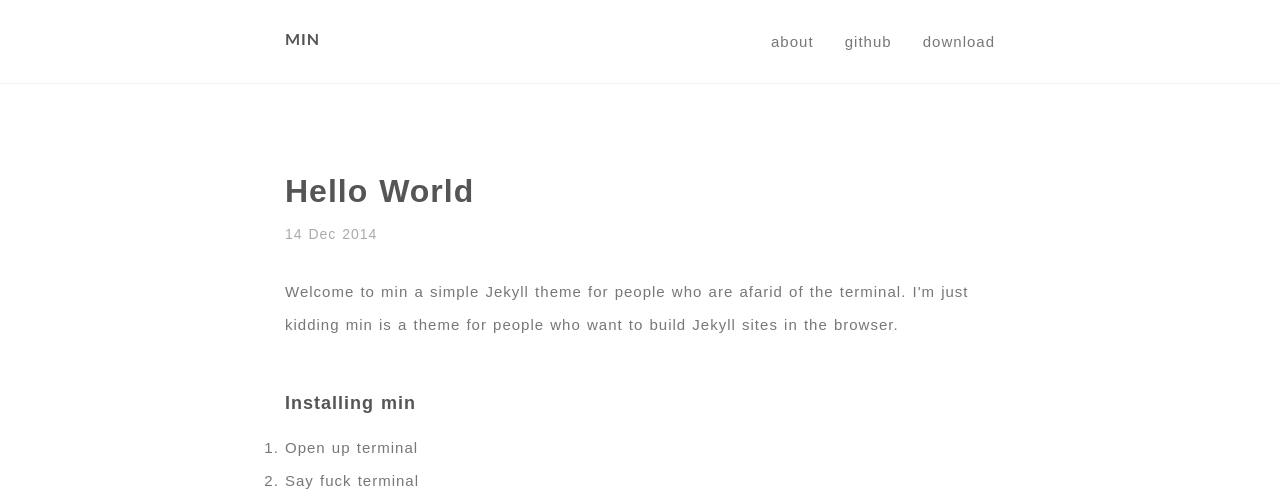
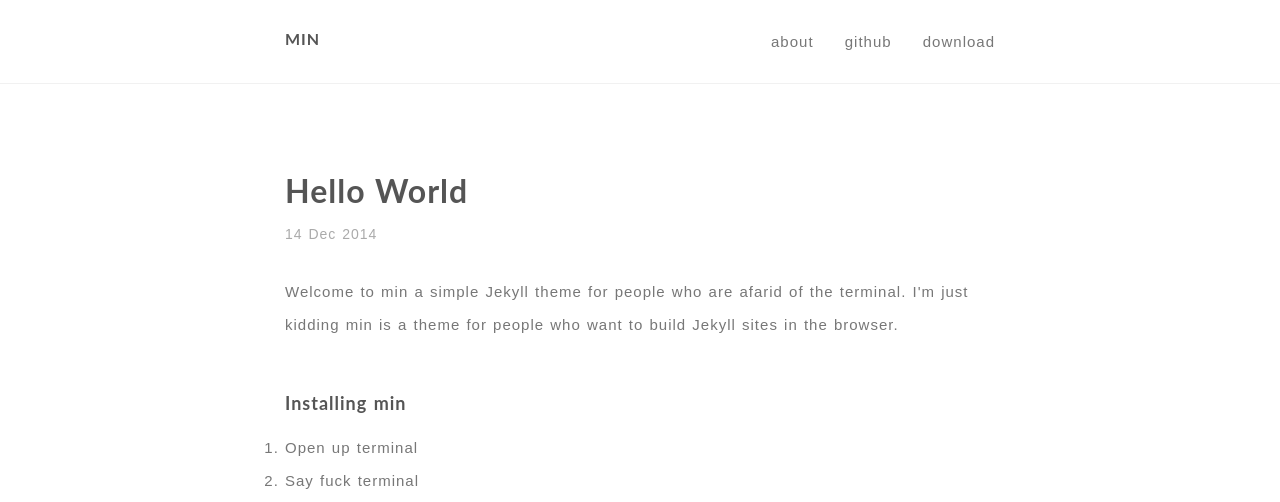
Before and after one commit to 0tmt/min, a Jekyll site: the page built from index.html, in a window 1280 px wide. Shown: the top 502 px of the page. Built offline with Jekyll 4.4.1, drawn with Linux system fonts in a browser that asks for light colours; the list of posts is cut into pages by our own code.

Commit message:
header fonts

```diff
--- a/_includes/header.html
+++ b/_includes/header.html
@@ -19,7 +19,7 @@
     <link rel="stylesheet" href="{{ site.baseurl }}assets/scss/style.css">
     <link rel="stylesheet" href="{{ site.baseurl }}assets/scss/syntax.css">
 
-    <script src="//use.edgefonts.net/lato:n1,i1,n3,i3,n4,i4,n7,i7,n9,i9;maven-pro:n4,n5,n7,n9;comfortaa:n3,n4,n7.js"></script>
+    <script src="//use.edgefonts.net/lato:n1,i1,n3,i3,n4,i4,n7,i7,n9,i9;maven-pro:n4,n5,n7,n9.js"></script>
 
   <!-- Favicons -->
     <link rel="apple-touch-icon-precomposed" sizes="144x144" href="{{ site.baseurl }}assets/apple-touch-icon-precomposed.png">
--- a/assets/scss/style.css
+++ b/assets/scss/style.css
@@ -117,7 +117,7 @@
   font-weight: 700;
   line-height: 1.4;
   letter-spacing: 1px;
-  font-family: comfortaa, sans-serif; }
+  font-family: lato, sans-serif; }
 
 /* line 38, C:/Users/DanielBelt/Documents/GitHub/min/assets/scss/style.scss */
 h1 {
--- a/assets/scss/style.scss
+++ b/assets/scss/style.scss
@@ -32,7 +32,7 @@
     font-weight: 700;
     line-height: 1.4;
     letter-spacing: 1px;
-    font-family: comfortaa, sans-serif;
+    font-family: lato, sans-serif;
 }
 
 h1 {font-size: 32px;}
```
